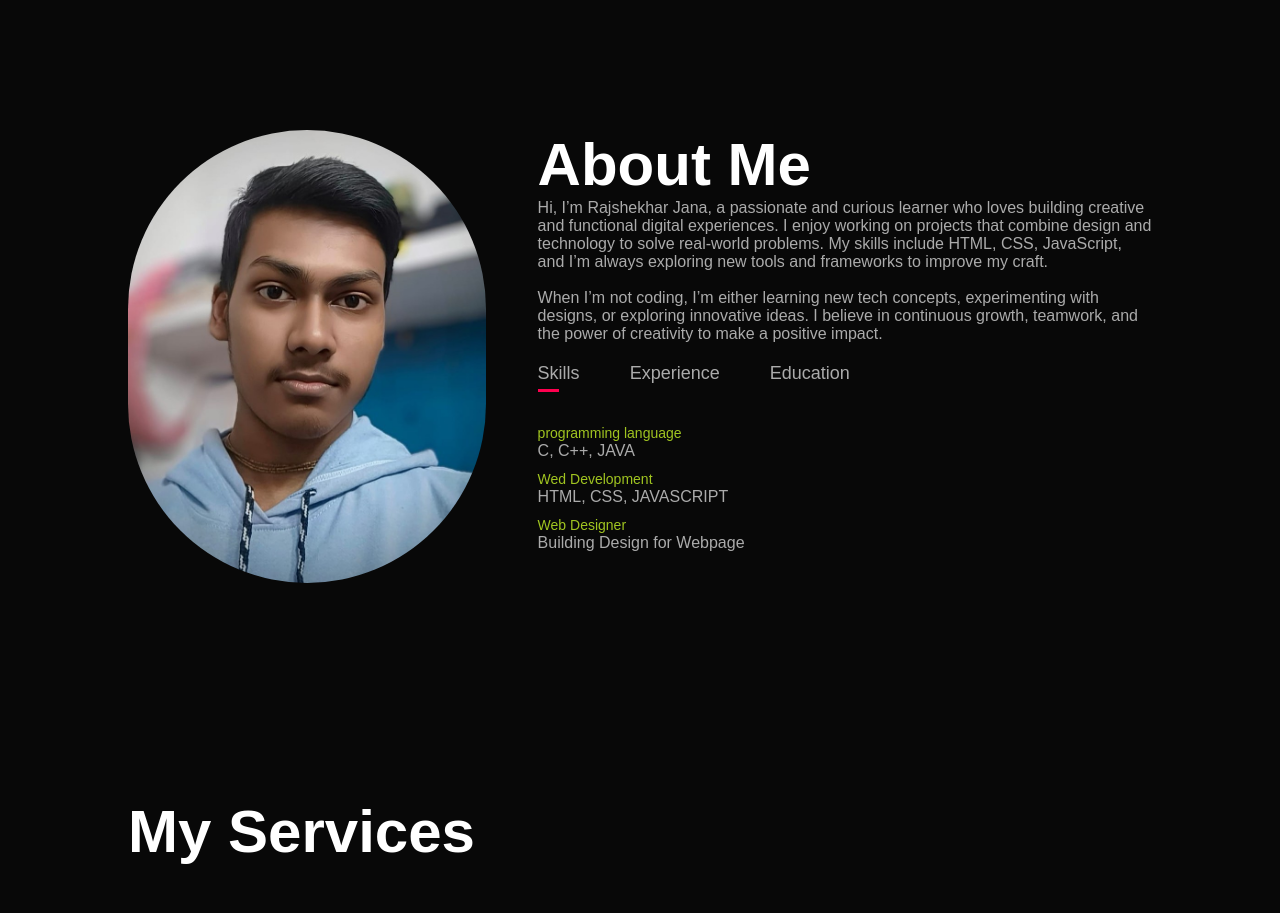
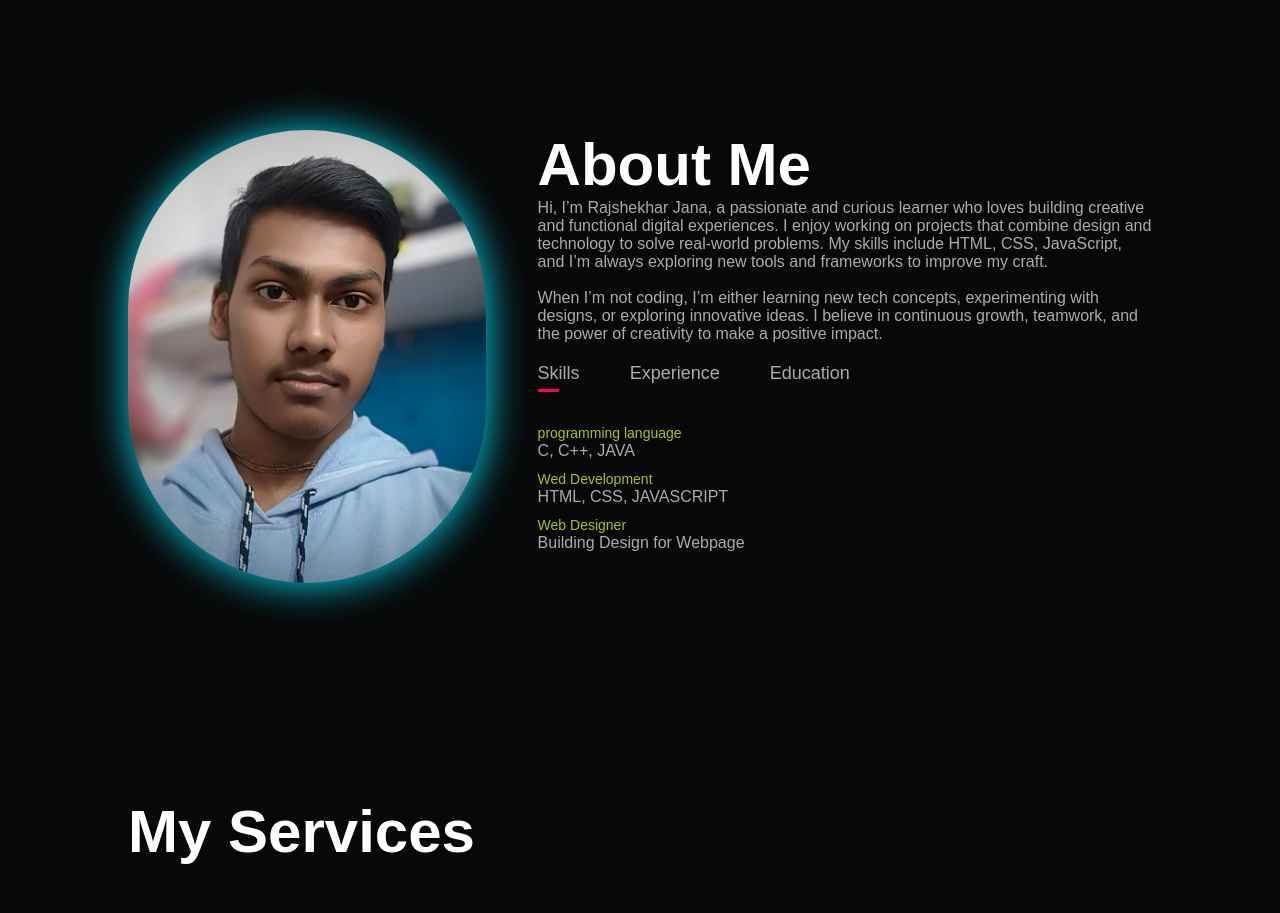
Before and after one commit to Janarajshekhar/Portfolio, a plain HTML site: page index.html in a window 1280 px wide. Shown: the part 800-1713 px from the top of the page. Drawn offline with nearby package versions, Linux system fonts and the light colour scheme.

```diff
--- a/style.css
+++ b/style.css
@@ -97,6 +97,8 @@ nav ul li a:hover::after {
   width: 100%;
   /* height: 460px; */
   border-radius: 200px;
+  /* box-shadow: 1px 1px 20px yellow; */
+  filter: drop-shadow(1px 1px 20px rgb(4, 213, 237));
 }
 .about-col-2 {
   flex-basis: 60%;
```
